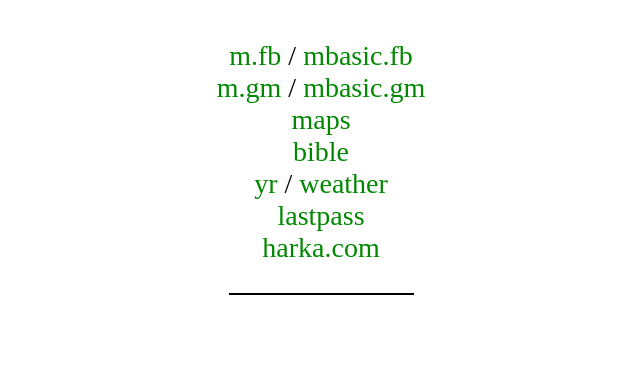
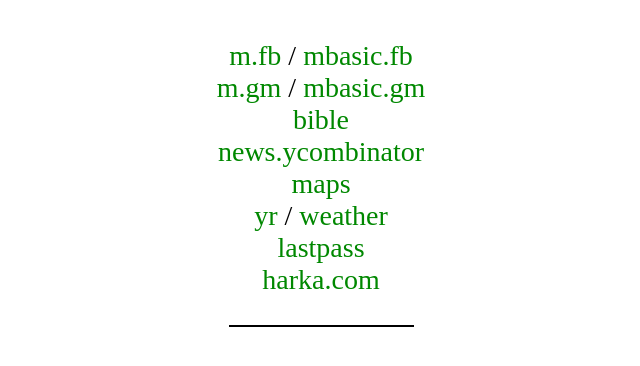
Before and after one commit to MrDanielHarka/bookmarks.harka.com, a website: page index.html in a window 1280 px wide. Shown: the whole page, without its empty margins (319-959 px from the left). Drawn offline with Linux system fonts and the light colour scheme.

Commit message:
Update bookmarks

```diff
--- a/index.html
+++ b/index.html
@@ -62,18 +62,26 @@
     >
     <br />
     <a
+      href="https://www.bible.com/bible/29/GEN.1.N11BM"
+      target="_blank"
+      rel="noreferrer noopener nofollow"
+      >bible</a
+    >
+    <br />
+    <a
+      href="https://news.ycombinator.com"
+      target="_blank"
+      rel="noreferrer noopener nofollow"
+      >news.ycombinator</a
+    >
+    <br />
+    <a
       href="https://www.google.com/maps/@47.5058804,19.0709506,12z"
       target="_blank"
       rel="noreferrer noopener nofollow"
       >maps</a
     >
-    <br />
-    <a
-      href="https://www.bible.com/bible/29/GEN.1.N11BM"
-      target="_blank"
-      rel="noreferrer noopener nofollow"
-      >bible</a
-    >
+
     <br />
     <a
       href="https://www.yr.no/nb/v%C3%A6rvarsel/time-tabell/2-3054643/Ungarn/Budapest/Budapest?i=0"
```
Also changed, not shown: 2 other files.
